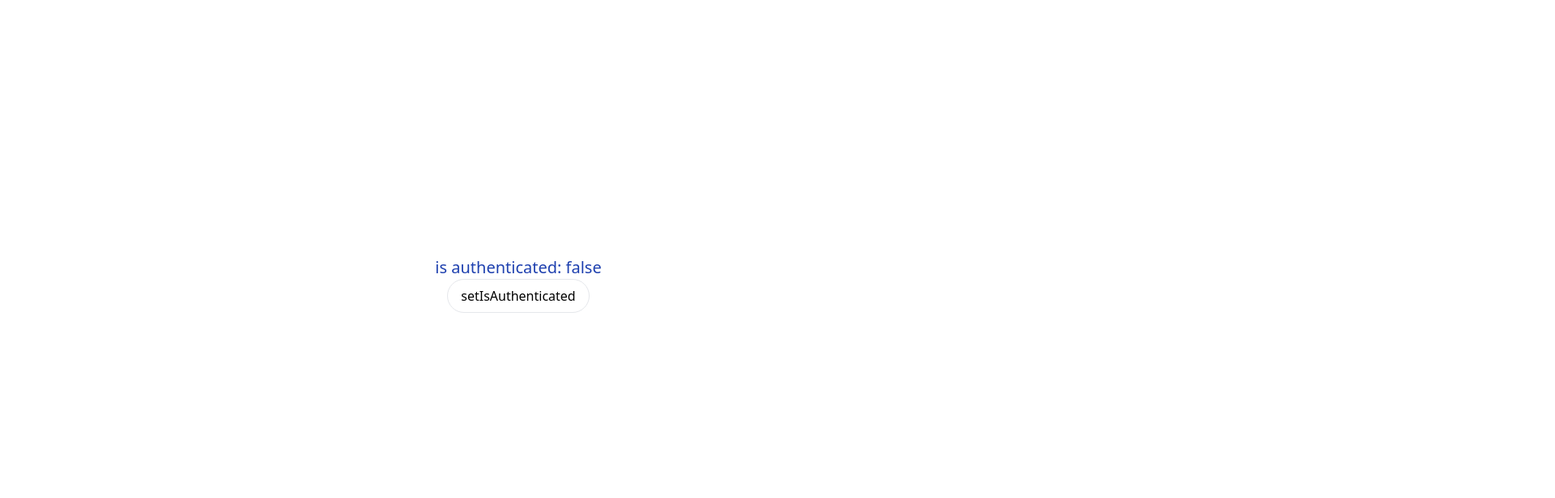
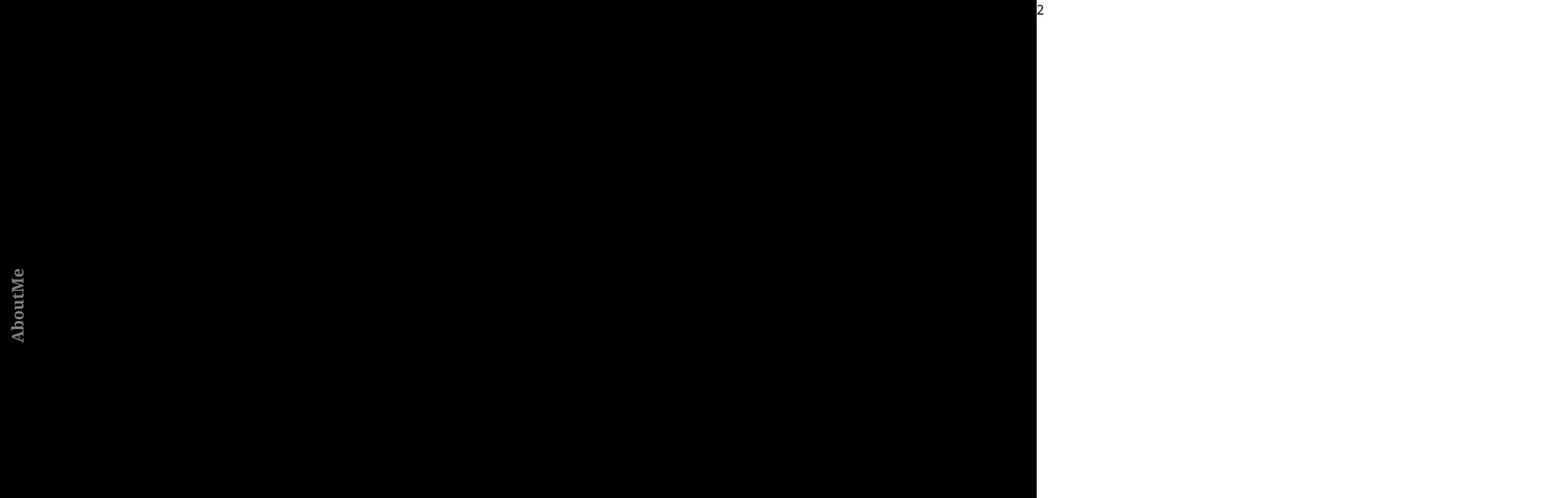
Before and after one commit to programmerkenzi/Portfolio, a Next.js app: page / in a window 1280 px wide. Shown: the top 616 px of the page at 81% size, 1920 px wide, since content can reach past the window. Built offline with nearby package versions, Linux system fonts and the light colour scheme.

Commit message:
scroll effect completed

```diff
--- /dev/null
+++ b/components/Hero.js
@@ -0,0 +1,12 @@
+import React from 'react'
+
+function Hero() {
+    return (
+        <div className="w-screen h-screen shrink-0 ">
+
+            1
+        </div>
+    )
+}
+
+export default Hero
--- a/package.json
+++ b/package.json
@@ -7,6 +7,8 @@
   },
   "dependencies": {
     "@reduxjs/toolkit": "^1.6.2",
+    "framer-motion": "^6.2.3",
+    "gsap": "^3.9.1",
     "next": "latest",
     "react": "^17.0.2",
     "react-dom": "^17.0.2",
--- a/pages/_app.js
+++ b/pages/_app.js
@@ -6,7 +6,7 @@ import { Provider } from "react-redux";
 function MyApp({ Component, pageProps }) {
   return (
     <Provider store={store}>
-      <Component {...pageProps} />;
+      <Component {...pageProps} />
     </Provider>
   );
 }
--- /dev/null
+++ b/pages/api/Arrow.js
@@ -0,0 +1,31 @@
+import React from 'react'
+import { motion, AnimatePresence } from "framer-motion"
+
+function Arrow({ showLeftArrow, showRightArrow, onClickLeftArrow, onClickRightArrow }) {
+    return (
+        <div className="w-full h-full absolute text-white opacity-70    " >
+
+            {showLeftArrow &&
+                <motion.svg
+                    onClick={onClickLeftArrow}
+                    animate={{ opacity: [0.2, 1, 0.2], x: [0, -10, 0] }}
+                    transition={{ duration: 2, repeat: Infinity, type: "linear" }}
+
+                    xmlns="http://www.w3.org/2000/svg" class=" absolute left-20 top-[50vh] h-10 w-10 cursor-pointer" viewBox="0 0 20 20" fill="currentColor">
+                    <path fill-rule="evenodd" d="M12.707 5.293a1 1 0 010 1.414L9.414 10l3.293 3.293a1 1 0 01-1.414 1.414l-4-4a1 1 0 010-1.414l4-4a1 1 0 011.414 0z" clip-rule="evenodd" />
+                </motion.svg>}
+            {showRightArrow &&
+                <motion.svg
+                    onClick={onClickRightArrow}
+                    animate={{ opacity: [0.2, 1, 0.2], x: [0, 10, 0] }}
+                    transition={{ duration: 2, repeat: Infinity, type: "linear" }}
+                    xmlns="http://www.w3.org/2000/svg" class="absolute right-20 top-[50vh] h-10 w-10 cursor-pointer" viewBox="0 0 20 20" fill="currentColor">
+                    <path fill-rule="evenodd" d="M7.293 14.707a1 1 0 010-1.414L10.586 10 7.293 6.707a1 1 0 011.414-1.414l4 4a1 1 0 010 1.414l-4 4a1 1 0 01-1.414 0z" clip-rule="evenodd" />
+                </motion.svg>}
+
+
+        </div>
+    )
+}
+
+export default Arrow
--- a/pages/index.js
+++ b/pages/index.js
@@ -1,27 +1,93 @@
 import Head from 'next/head'
 import { useSelector, useDispatch } from 'react-redux';
 import { selectIsAuthenticated, setIsAuthenticated } from '../slices/userSlice';
+import { motion, useViewportScroll, useMotionValue, useTransform, motionValue } from "framer-motion"
+import { useEffect, useRef, useState } from 'react';
+import { ScrollTrigger } from 'gsap/dist/ScrollTrigger';
+import gsap from 'gsap';
+import { useRouter } from 'next/router';
+import Hero from '../components/Hero';
+import Arrow from './api/Arrow';
+
+const header = ["AboutMe", "Projects_1", "Projects_2", "Contact"];
+
 
 
 export default function Home() {
 
-  const isAuthenticated = useSelector(selectIsAuthenticated);
-  const dispatch = useDispatch()
+  const [offsetX, setOffsetX] = useState(0);
+  const [showLeftArrow, setShowLeftArrow] = useState(false);
+  const [showRightArrow, setShowRightArrow] = useState(true);
+
+  const onClickLeftArrow = () => {
+
+
+  }
+  const onClickRightArrow = () => {
+    console.log('first',)
+  }
+
+
+  useEffect(() => {
+
+    const screenWidth = window.innerHeight;
+    console.log('screenWidth', screenWidth);
+    function handleScroll(e) {
+      e.preventDefault();
+      let winScroll = document.body.scrollTop || document.documentElement.scrollTop;
+      let width = document.documentElement.scrollHeight - document.documentElement.clientHeight;
+      let scrolled = (winScroll / width) * 100;
+      console.log('scrolled', scrolled)
+      setOffsetX(scrolled);
+
+    }
+
+    // const handleScroll = () => setOffsetX(window.pageXOffset / innerWidth);
+    window.addEventListener('scroll', handleScroll, false);
+    return () => window.removeEventListener('scroll', handleScroll);
+  }, [])
+
+
+
+
+
+
+
   return (
-    <div className="flex flex-col items-center justify-center min-h-screen py-2">
+    <div className={`h-[${header.length * 100}vh] bg-black`} id="page">
       <Head>
         <title>Next app template</title>
         <link rel="icon" href="/favicon.ico" />
-      </Head>
 
-      <main className="flex flex-col items-center justify-center w-full flex-1 px-20 text-center">
-        <span className=" text-xl text-blue-800">is authenticated: {isAuthenticated.toString()}</span>
-        <button onClick={() => dispatch(setIsAuthenticated(!isAuthenticated))} className="button">setIsAuthenticated</button>
-      </main>
 
-      <footer className="flex items-center justify-center w-full h-24 border-t">
+      </Head >
 
-      </footer>
-    </div>
+      <div className="wrapper w-[400vw] h-screen">
+        {/* <Arrow showLeftArrow={showLeftArrow} showRightArrow={showRightArrow} onClickRightArrow={onClickRightArrow} onClickLeftArrow={onClickLeftArrow} /> */}
+        <div className={`fixed w-12 h-[400vh]    pl-2 z-20`} style={{ transform: `translate(0, -${offsetX * (header.length - 1)}vh)` }}>
+          {header.map((item, index) =>
+            <span className=" absolute -rotate-90 text-xl text-white font-serif -translate-y-[50%] h-12 w-12  font-bold opacity-50" style={{ marginTop: `${index === 0 ? 50 : index * 100 + 50}vh` }}> {item}</span>)
+          }
+
+
+
+        </div>
+
+
+
+
+
+        <div className={` text-w h-screen w-full flex flex-1 flex-row`} style={{ transform: `translate(-${offsetX * (header.length - 1)}vw, ${offsetX * (header.length - 1)}vh)` }}>
+          <Hero />
+          <div className="w-screen h-screen   shrink-0 ">2</div>
+          <div className="w-screen h-screen  shrink-0 ">3</div>
+          <div className="w-screen h-screen  shrink-0 ">4</div>
+        </div>
+      </div>
+
+      {/* <footer classNameName="flex items-center justify-center w-full h-24 border-t">
+
+      </footer> */}
+    </div >
   )
 }
--- a/styles/globals.css
+++ b/styles/globals.css
@@ -7,3 +7,9 @@
     @apply px-4 py-2 border rounded-full cursor-pointer hover:shadow-lg active:scale-95 active:bg-gray-100 transition transform duration-100 ease-out;
   }
 }
+
+body {
+  padding: 0;
+  margin: 0;
+  overflow-x: hidden;
+}
```
Also changed, not shown: 1 other file (tests, documents, lock files or other folders).
